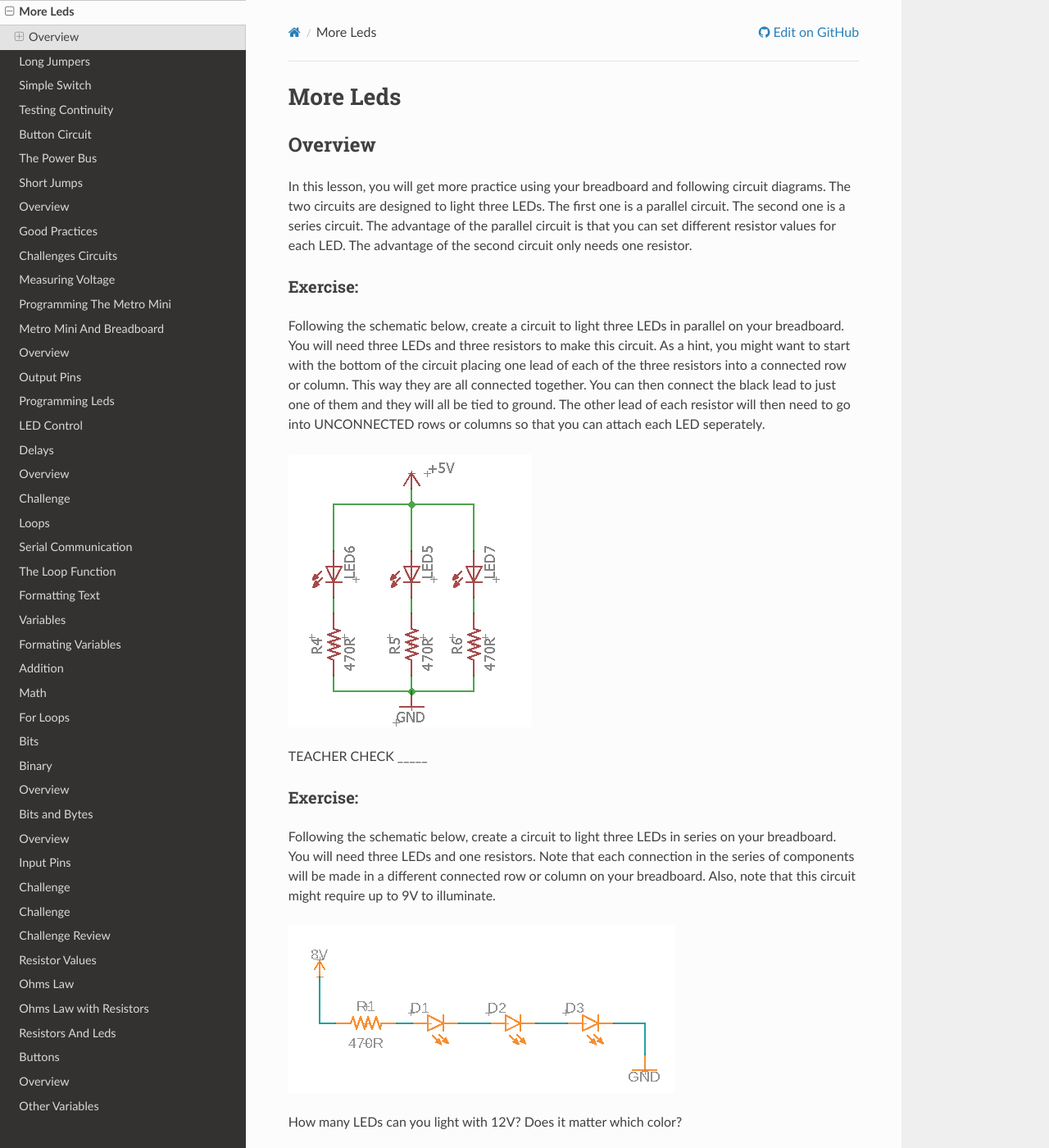
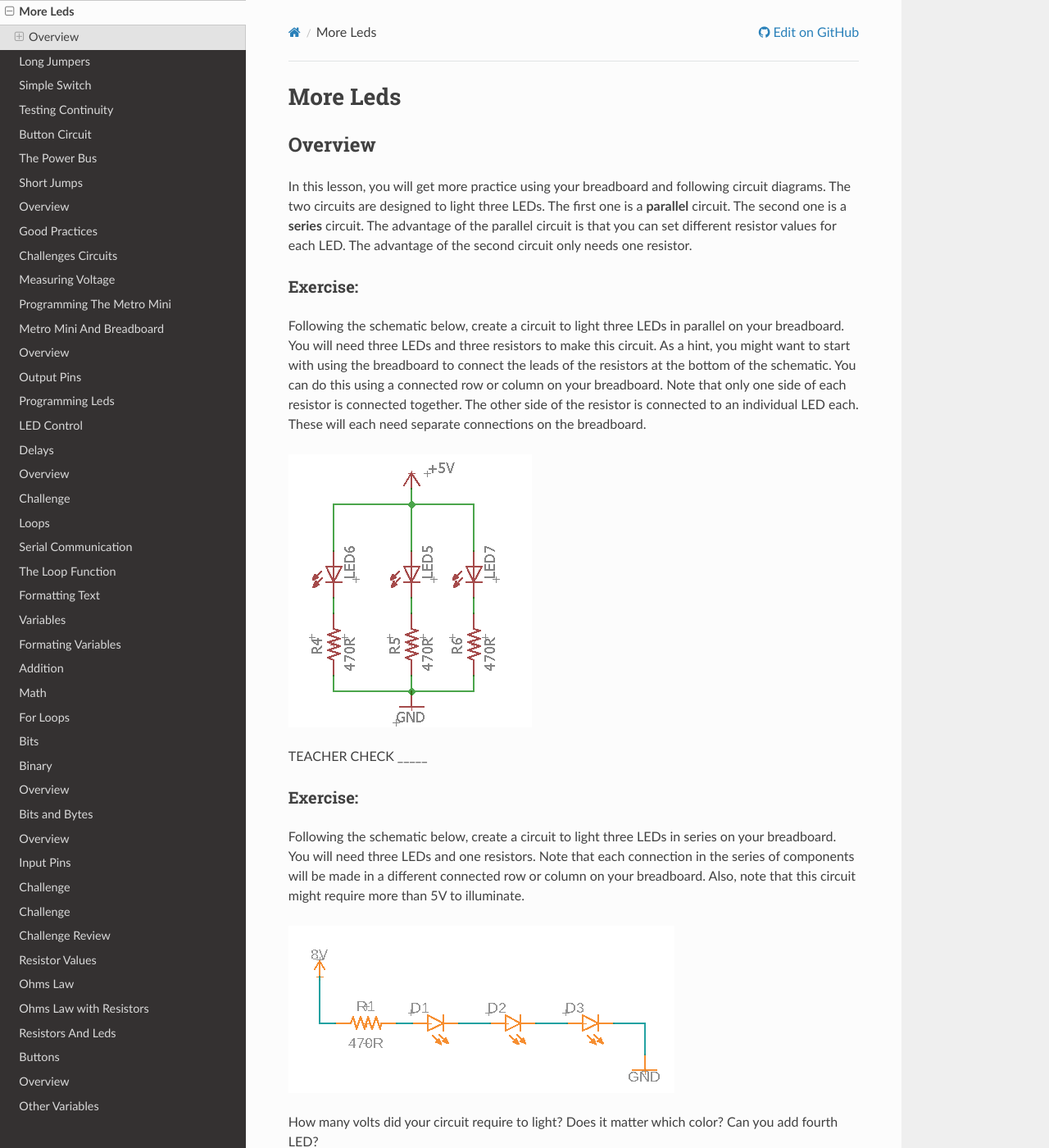
Before and after one commit to maxtkc/mvths-wiki, a Sphinx documentation site: the page built from docs/003-more-leds.rst, in a window 1280 px wide and 1400 px high. Shown: the whole window at 82% size. Built offline with Sphinx 7.4.7 and the Read the Docs theme 3.1.0, drawn with Linux system fonts in a browser that asks for light colours; pages that are not in the unit, such as notebooks, are missing from menus.

Commit message:
Update 003-more-leds.rst

```diff
--- a/docs/003-more-leds.rst
+++ b/docs/003-more-leds.rst
@@ -4,12 +4,12 @@ More Leds
 Overview
 --------
 
-In this lesson, you will get more practice using your breadboard and following circuit diagrams. The two circuits are designed to light three LEDs. The first one is a parallel circuit. The second one is a series circuit. The advantage of the parallel circuit is that you can set different resistor values for each LED. The advantage of the second circuit only needs one resistor.
+In this lesson, you will get more practice using your breadboard and following circuit diagrams. The two circuits are designed to light three LEDs. The first one is a **parallel** circuit. The second one is a **series** circuit. The advantage of the parallel circuit is that you can set different resistor values for each LED. The advantage of the second circuit only needs one resistor.
 
 Exercise:
 ~~~~~~~~~
 
-Following the schematic below, create a circuit to light three LEDs in parallel on your breadboard. You will need three LEDs and three resistors to make this circuit. As a hint, you might want to start with the bottom of the circuit placing one lead of each of the three resistors into a connected row or column. This way they are all connected together. You can then connect the black lead to just one of them and they will all be tied to ground. The other lead of each resistor will then need to go into UNCONNECTED rows or columns so that you can attach each LED seperately.
+Following the schematic below, create a circuit to light three LEDs in parallel on your breadboard. You will need three LEDs and three resistors to make this circuit. As a hint, you might want to start with using the breadboard to connect the leads of the resistors at the bottom of the schematic. You can do this using a connected row or column on your breadboard. Note that only one side of each resistor is connected together. The other side of the resistor is connected to an individual LED each. These will each need separate connections on the breadboard.
 
 .. figure:: images/image90.png
    :alt:
@@ -19,11 +19,11 @@ TEACHER CHECK \_\_\_\_\_
 Exercise:
 ~~~~~~~~~
 
-Following the schematic below, create a circuit to light three LEDs in series on your breadboard. You will need three LEDs and one resistors. Note that each connection in the series of components will be made in a different connected row or column on your breadboard. Also, note that this circuit might require up to 9V to illuminate.
+Following the schematic below, create a circuit to light three LEDs in series on your breadboard. You will need three LEDs and one resistors. Note that each connection in the series of components will be made in a different connected row or column on your breadboard. Also, note that this circuit might require more than 5V to illuminate.
 
 .. figure:: images/seriesled.PNG
    :alt:
 
-How many LEDs can you light with 12V? Does it matter which color?
+How many volts did your circuit require to light? Does it matter which color? Can you add fourth LED?
 
 TEACHER CHECK \_\_\_\_
```
